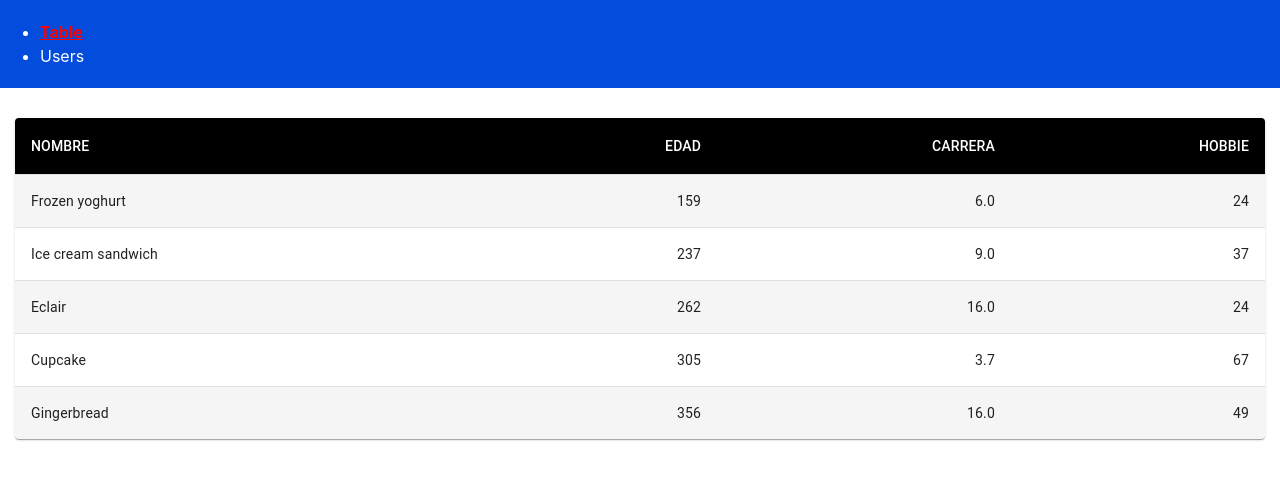
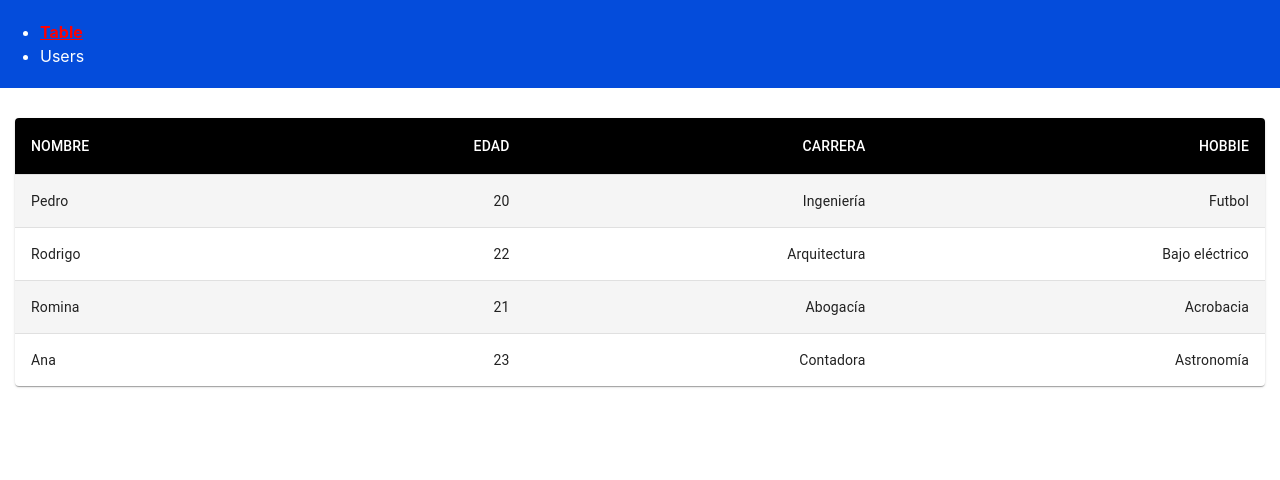
Before and after one commit to MNATorres/Ejercicio-react, a React (Create React App) app: page / in a window 1280 px wide. Shown: the top 480 px of the page. Built offline with nearby package versions, Linux system fonts and the light colour scheme.

Commit message:
se termina tabla

```diff
--- a/src/Pages/TableUsers.tsx
+++ b/src/Pages/TableUsers.tsx
@@ -7,6 +7,7 @@ import TableContainer from '@mui/material/TableContainer';
 import TableHead from '@mui/material/TableHead';
 import TableRow from '@mui/material/TableRow';
 import Paper from '@mui/material/Paper';
+import Data from '../data.json';
 
 const StyledTableCell = styled(TableCell)(({ theme }) => ({
     [`&.${tableCellClasses.head}`]: {
@@ -29,21 +30,14 @@ const StyledTableCell = styled(TableCell)(({ theme }) => ({
   }));
 
   function createData(
-    name: string,
-    calories: number,
-    fat: string,
-    carbs: string,
+    nombre: string,
+    edad: number,
+    carrera: string,
+    hobbie: string,
   ) {
-    return { name, calories, fat, carbs };
+    return { nombre, edad, carrera, hobbie };
   }
 
-  const rows = [
-    createData('Frozen yoghurt', 159, '6.0', '24'),
-    createData('Ice cream sandwich', 237, '9.0', '37'),
-    createData('Eclair', 262, '16.0', '24'),
-    createData('Cupcake', 305, '3.7', '67'),
-    createData('Gingerbread', 356, '16.0', '49'),
-  ];
 
 
 export default function TableUsers() {
@@ -62,14 +56,14 @@ export default function TableUsers() {
           </TableRow>
         </TableHead>
         <TableBody>
-          {rows.map((row) => (
-            <StyledTableRow key={row.name}>
+          {Data.map((row) => (
+            <StyledTableRow key={row.nombre}>
               <StyledTableCell component="th" scope="row">
-                {row.name}
+                {row.nombre}
               </StyledTableCell>
-              <StyledTableCell align="right">{row.calories}</StyledTableCell>
-              <StyledTableCell align="right">{row.fat}</StyledTableCell>
-              <StyledTableCell align="right">{row.carbs}</StyledTableCell>
+              <StyledTableCell align="right">{row.edad}</StyledTableCell>
+              <StyledTableCell align="right">{row.carrera}</StyledTableCell>
+              <StyledTableCell align="right">{row.hobbie}</StyledTableCell>
 
             </StyledTableRow>
           ))}
```
